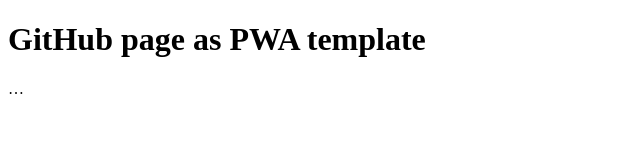
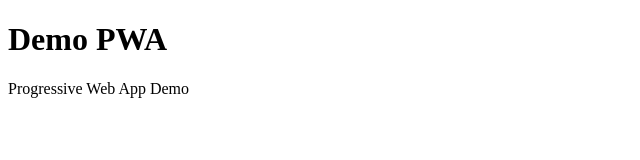
Before and after one commit to aalshukri/pwa-demo, a plain HTML site: page index.html in a window 1280 px wide. Shown: the whole page, without its empty margins (0-640 px from the left). Drawn offline with Linux system fonts and the light colour scheme.

Commit message:
edit page title and description.

```diff
--- a/index.html
+++ b/index.html
@@ -3,13 +3,13 @@
 <head>
   <meta charset="UTF-8">
   <meta name="viewport" content="width=device-width, initial-scale=1.0">
-  <title>GitHub page as PWA template</title>
+  <title>Demo PWA</title>
   <link rel="canonical" href="https://aalshukri.github.io/pwa-demo/" />
   <link rel="manifest" href="/pwa-demo/manifest.webmanifest">
 </head>
 <body>
-  <h1>GitHub page as PWA template</h1>
-    …
+  <h1>Demo PWA</h1>
+  <p>Progressive Web App Demo</p>
   <script>
       if (navigator.serviceWorker) {
         navigator.serviceWorker.register (
```
